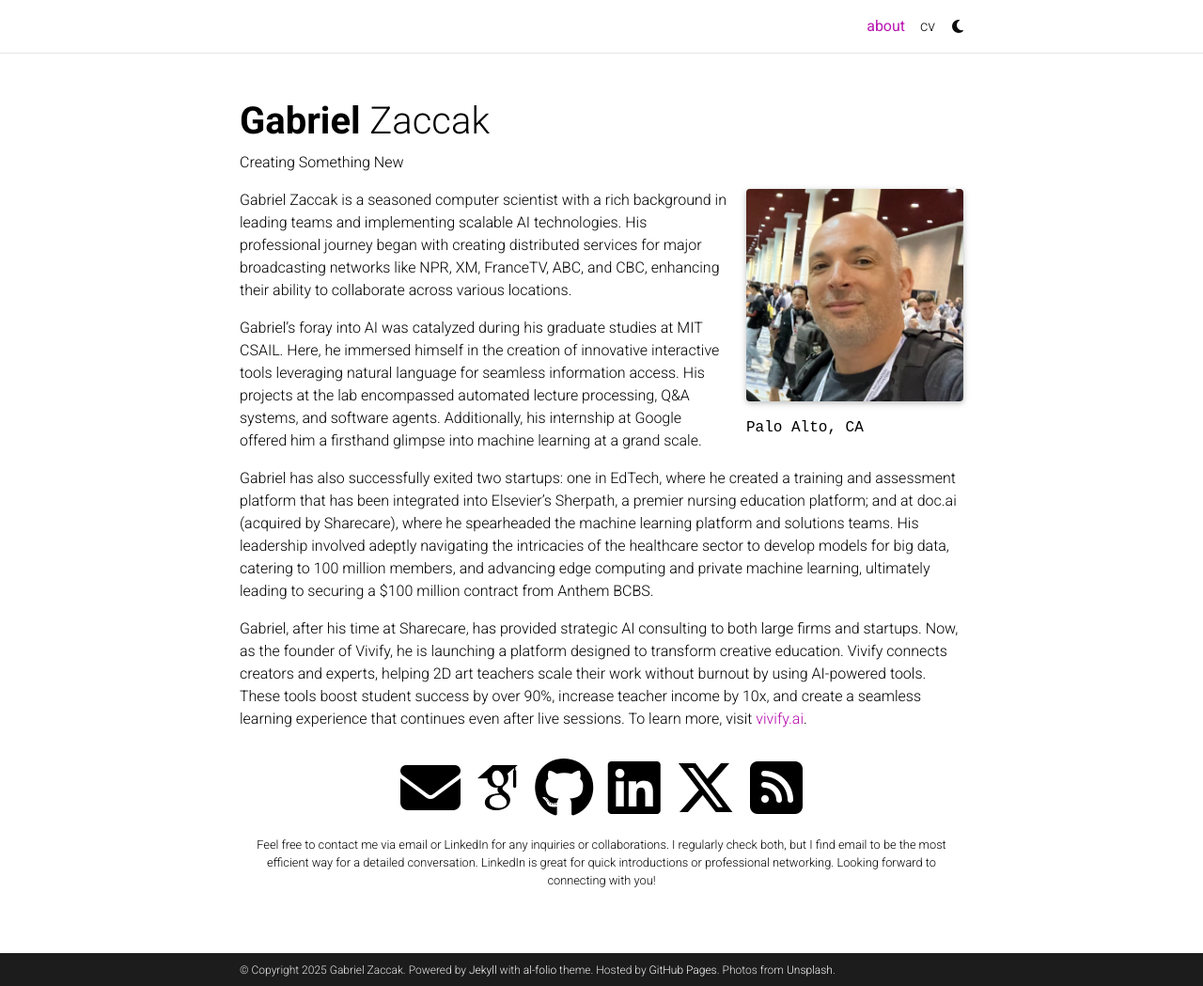
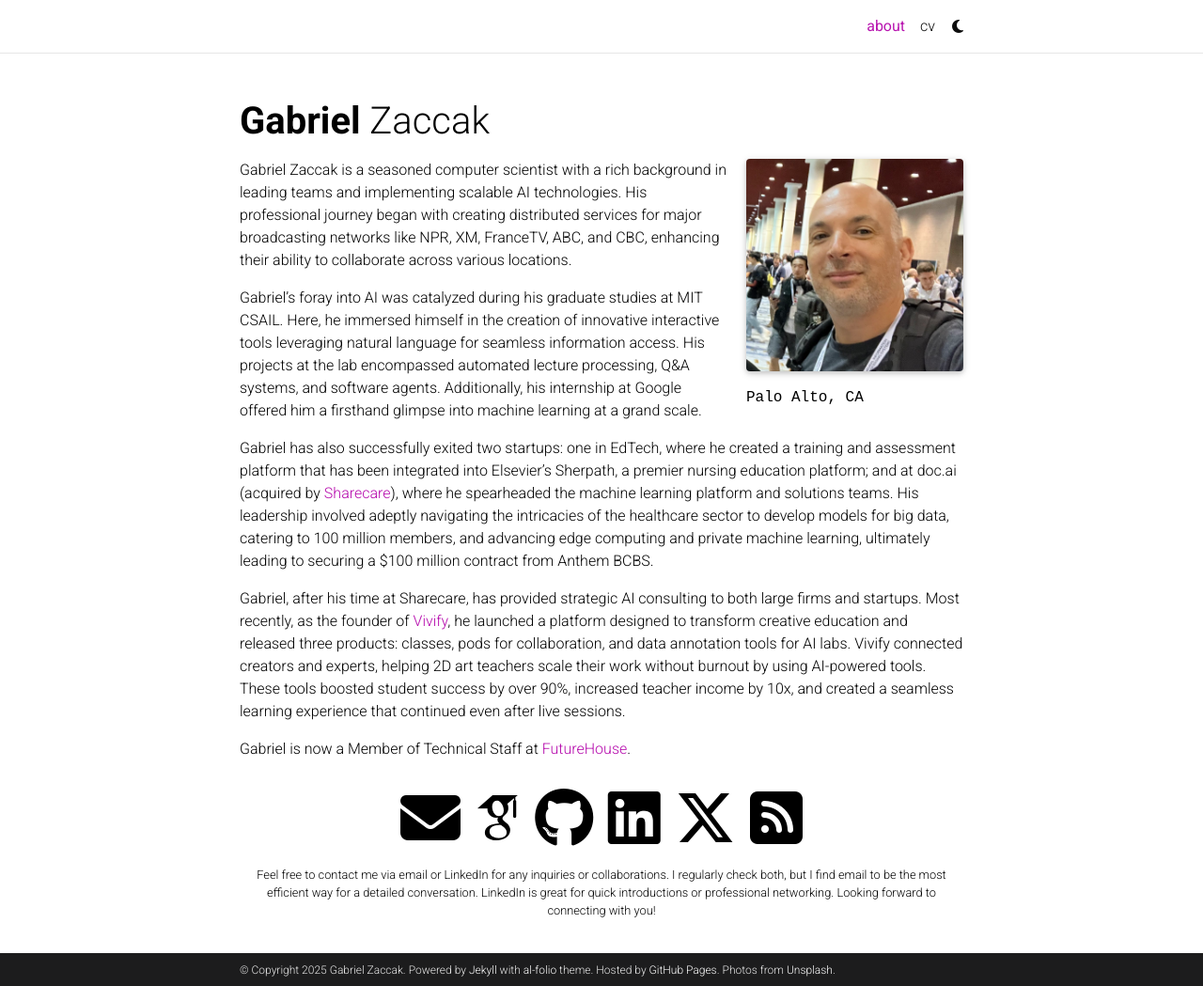
Before and after one commit to jabra/jabra.github.io, a Jekyll site: the page built from _pages/about.md, in a window 1280 px wide and 1049 px high. Shown: the whole window at 94% size. Built offline with Jekyll 4.4.1, drawn with Linux system fonts in a browser that asks for light colours; full-size pictures stand in for the smaller copies a plugin makes; some web fonts are replaced; comment, search, counter and statistics services are not loaded; a style sheet for code colours, icons or effects is not loaded.

Commit message:
update new position

```diff
--- a/_pages/about.md
+++ b/_pages/about.md
@@ -2,7 +2,7 @@
 layout: about
 title: about
 permalink: /
-subtitle: Creating Something New
+# subtitle: Member of Technical Staff
 
 profile:
   align: right
@@ -21,10 +21,13 @@
 
 Gabriel's foray into AI was catalyzed during his graduate studies at MIT CSAIL. Here, he immersed himself in the creation of innovative interactive tools leveraging natural language for seamless information access. His projects at the lab encompassed automated lecture processing, Q&A systems, and software agents. Additionally, his internship at Google offered him a firsthand glimpse into machine learning at a grand scale.
 
-Gabriel has also successfully exited two startups: one in EdTech, where he created a training and assessment platform that has been integrated into Elsevier's Sherpath, a premier nursing education platform; and at doc.ai (acquired by Sharecare), where he spearheaded the machine learning platform and solutions teams. His leadership involved adeptly navigating the intricacies of the healthcare sector to develop models for big data, catering to 100 million members, and advancing edge computing and private machine learning, ultimately leading to securing a $100 million contract from Anthem BCBS.
+Gabriel has also successfully exited two startups: one in EdTech, where he created a training and assessment platform that has been integrated into Elsevier's Sherpath, a premier nursing education platform; and at doc.ai (acquired by [Sharecare](https://www.sharecare.com/)), where he spearheaded the machine learning platform and solutions teams. His leadership involved adeptly navigating the intricacies of the healthcare sector to develop models for big data, catering to 100 million members, and advancing edge computing and private machine learning, ultimately leading to securing a $100 million contract from Anthem BCBS.
 
-Gabriel, after his time at Sharecare, has provided strategic AI consulting to both large firms and startups. Now, as the founder of Vivify, he is launching a platform designed to transform creative education. Vivify connects creators and experts, helping 2D art teachers scale their work without burnout by using AI-powered tools. These tools boost student success by over 90%, increase teacher income by 10x, and create a seamless learning experience that continues even after live sessions. To learn more, visit [vivify.ai](https://www.vivify.ai).
+Gabriel, after his time at Sharecare, has provided strategic AI consulting to both large firms and startups. Most recently, as the founder of [Vivify](https://www.vivify.ai), he launched a platform designed to transform creative education and released three products: classes, pods for collaboration, and data annotation tools for AI labs. Vivify connected creators and experts, helping 2D art teachers scale their work without burnout by using AI-powered tools. These tools boosted student success by over 90%, increased teacher income by 10x, and created a seamless learning experience that continued even after live sessions.
 
+Gabriel is now a Member of Technical Staff at [FutureHouse](https://www.futurehouse.org/).
+
+<!-- Now, as the founder of Vivify, he is launching a platform designed to transform creative education. Vivify connects creators and experts, helping 2D art teachers scale their work without burnout by using AI-powered tools. These tools boost student success by over 90%, increase teacher income by 10x, and create a seamless learning experience that continues even after live sessions. To learn more, visit [vivify.ai](https://www.vivify.ai). -->
 <!-- Post Sharecare, Gabriel has been a strategic consultant for both large firms and startups, providing hands-on AI expertise. Currently, he is embarking on an exciting new venture, founding his startup, with more details to be revealed soon! -->
 
 
```
Also changed, not shown: _pages/about_gabriel.md (+4 -2 lines).
